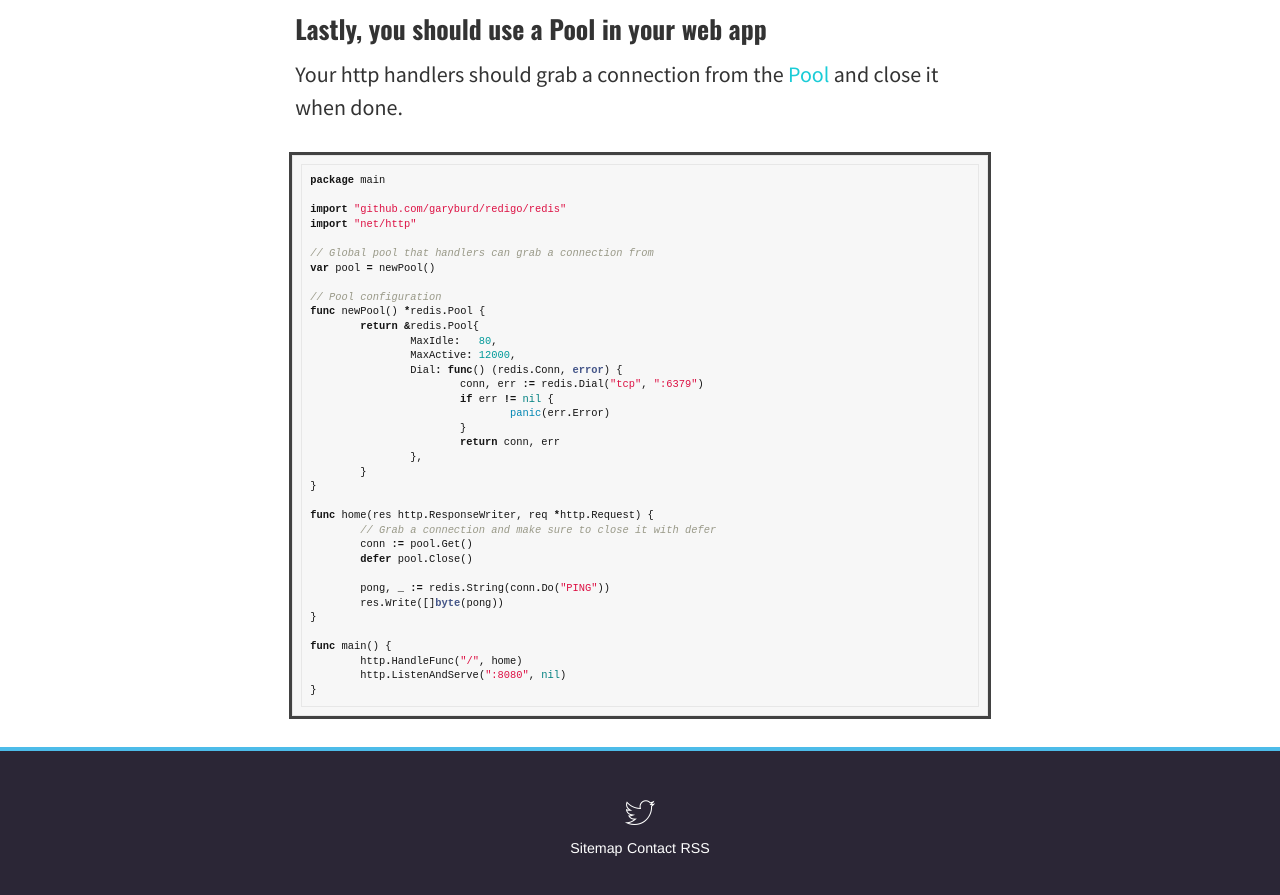
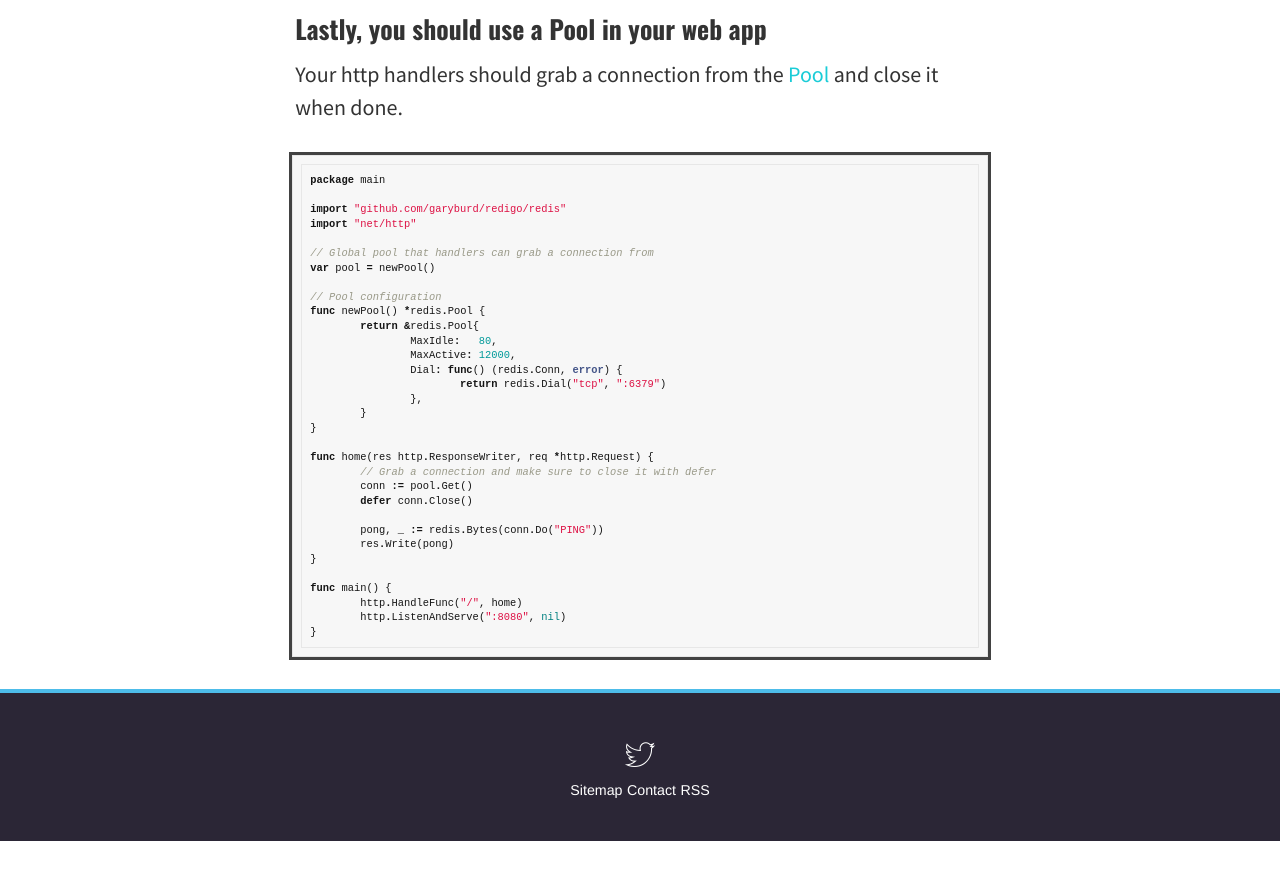
Before and after one commit to xDinomode/Dinosaurscode, a Jekyll site: the page built from _posts/2016-09-13-using-go-with-redis.md, in a window 1280 px wide and 900 px high, scrolled down 2627 px. Shown: the top 895 px of the window. Built offline with Jekyll 4.4.1, drawn with Linux system fonts in a browser that asks for light colours; some web fonts are replaced; comment, search, counter and statistics services are not loaded; after the commit the page ends 3468 px from its top, so only the background shows below that.

Commit message:
fixed the code in the blog post Using Go with Redis

```diff
--- a/_posts/2016-09-13-using-go-with-redis.md
+++ b/_posts/2016-09-13-using-go-with-redis.md
@@ -135,11 +135,7 @@ func newPool() *redis.Pool {
 		MaxIdle:   80,
 		MaxActive: 12000,
 		Dial: func() (redis.Conn, error) {
-			conn, err := redis.Dial("tcp", ":6379")
-			if err != nil {
-				panic(err.Error)
-			}
-			return conn, err
+			return redis.Dial("tcp", ":6379")
 		},
 	}
 }
@@ -147,10 +143,10 @@ func newPool() *redis.Pool {
 func home(res http.ResponseWriter, req *http.Request) {
 	// Grab a connection and make sure to close it with defer
 	conn := pool.Get()
-	defer pool.Close()
+	defer conn.Close()
 
-	pong, _ := redis.String(conn.Do("PING"))
-	res.Write([]byte(pong))
+	pong, _ := redis.Bytes(conn.Do("PING"))
+	res.Write(pong)
 }
 
 func main() {
```
